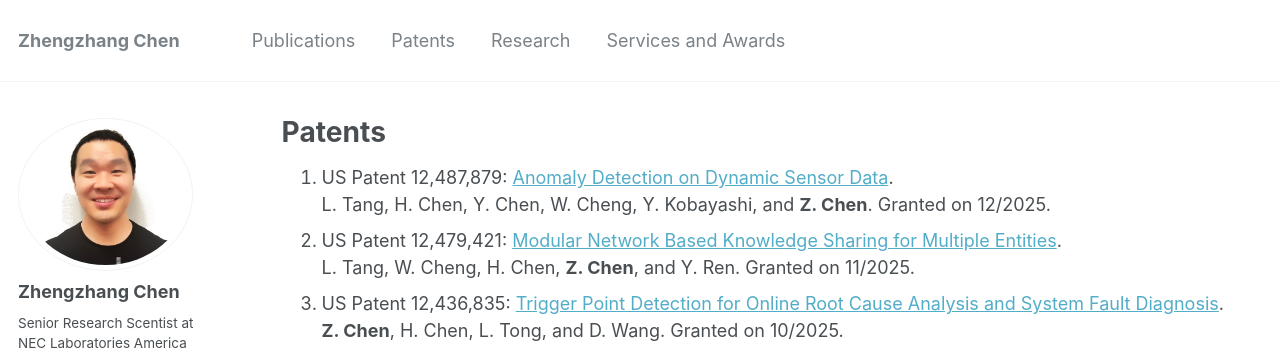
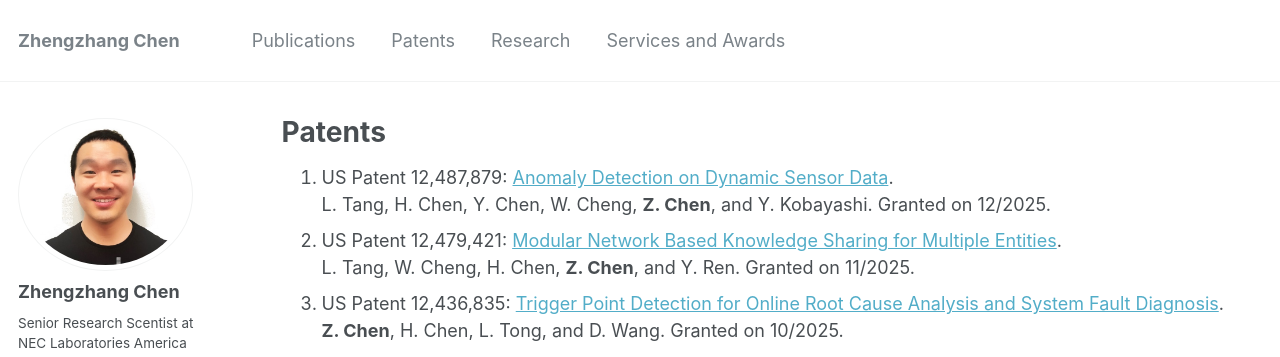
Before and after one commit to zhengzhangchen/zhengzhangchen.github.io, a Jekyll site: the page built from _pages/patents.md, in a window 1280 px wide and 900 px high. Shown: the top 357 px of the window. Built offline with Jekyll 4.4.1, drawn with Linux system fonts in a browser that asks for light colours; some web fonts are replaced.

```diff
--- a/_pages/patents.md
+++ b/_pages/patents.md
@@ -7,7 +7,7 @@ author_profile: true
 
 <meta name="description" content="Welcome :). Explore Zhengzhang Chen's granted patents on AI and machine learning. Connect and learn more about my journey. ">
 
-1. US Patent 12,487,879: <a href="https://patents.google.com/patent/US12487879B2/en" target="_blank" rel="nofollow"> Anomaly Detection on Dynamic Sensor Data</a>. <br> L. Tang, H. Chen, Y. Chen, W. Cheng, Y. Kobayashi, and <strong>Z. Chen</strong>. Granted on 12/2025.
+1. US Patent 12,487,879: <a href="https://patents.google.com/patent/US12487879B2/en" target="_blank" rel="nofollow"> Anomaly Detection on Dynamic Sensor Data</a>. <br> L. Tang, H. Chen, Y. Chen, W. Cheng, <strong>Z. Chen</strong>, and Y. Kobayashi. Granted on 12/2025.
 1. US Patent 12,479,421: <a href="https://patents.google.com/patent/US12479421B2/en" target="_blank" rel="nofollow"> Modular Network Based Knowledge Sharing for Multiple Entities</a>. <br> L. Tang, W. Cheng, H. Chen, <strong>Z. Chen</strong>, and Y. Ren. Granted on 11/2025.
 6. US Patent 12,436,835: <a href="https://patents.google.com/patent/US12436835B2/en" target="_blank" rel="nofollow"> Trigger Point Detection for Online Root Cause Analysis and System Fault Diagnosis</a>. <br> <strong>Z. Chen</strong>, H. Chen, L. Tong, and D. Wang. Granted on 10/2025.
 7. US Patent 12,407,718: <a href="https://patents.google.com/patent/US12407718B2/en" target="_blank" rel="nofollow"> Incremental Causal Graph Learning for Attack Forensics in Computer Systems</a>. <br> <strong>Z. Chen</strong>, H. Chen, and D. Wang. Granted on 09/2025.
```
